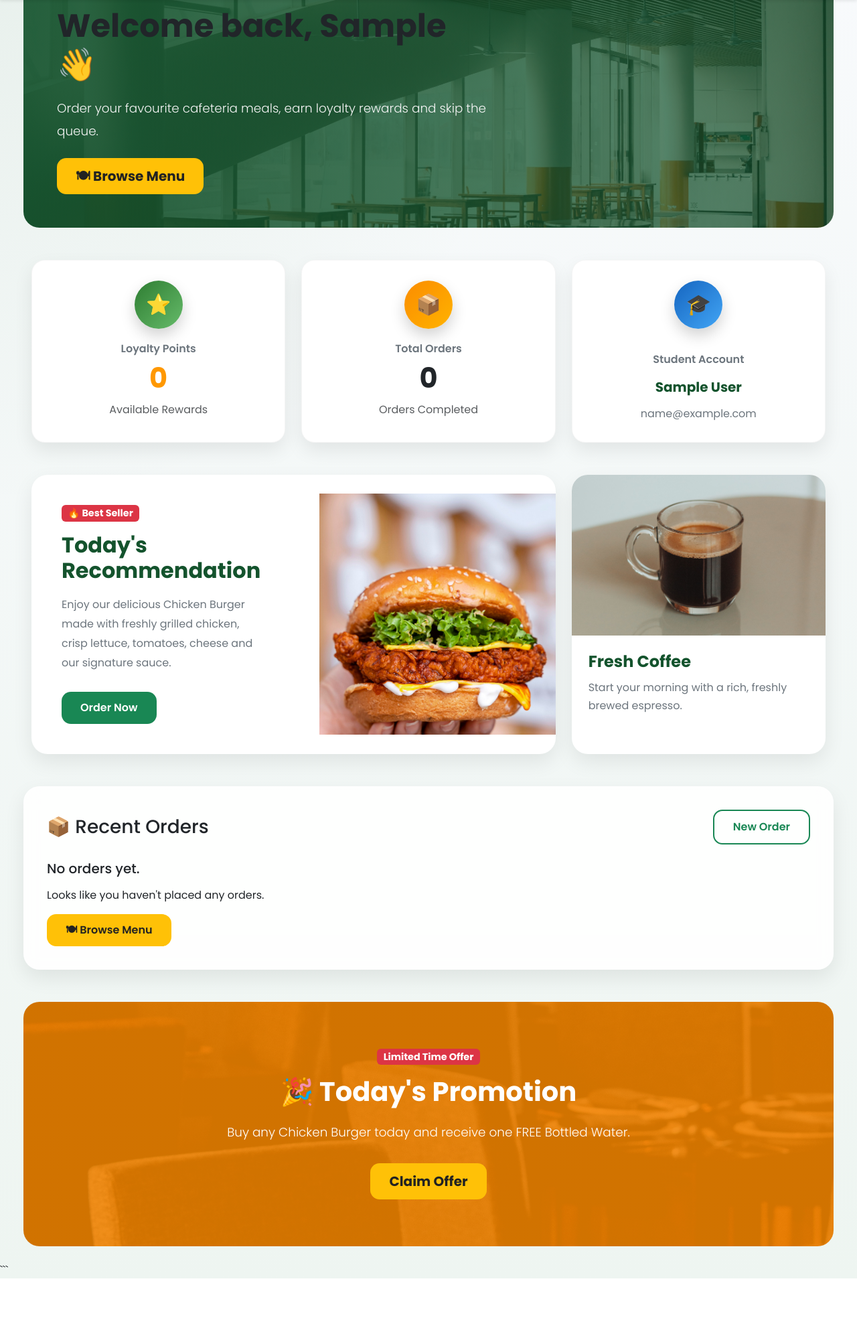
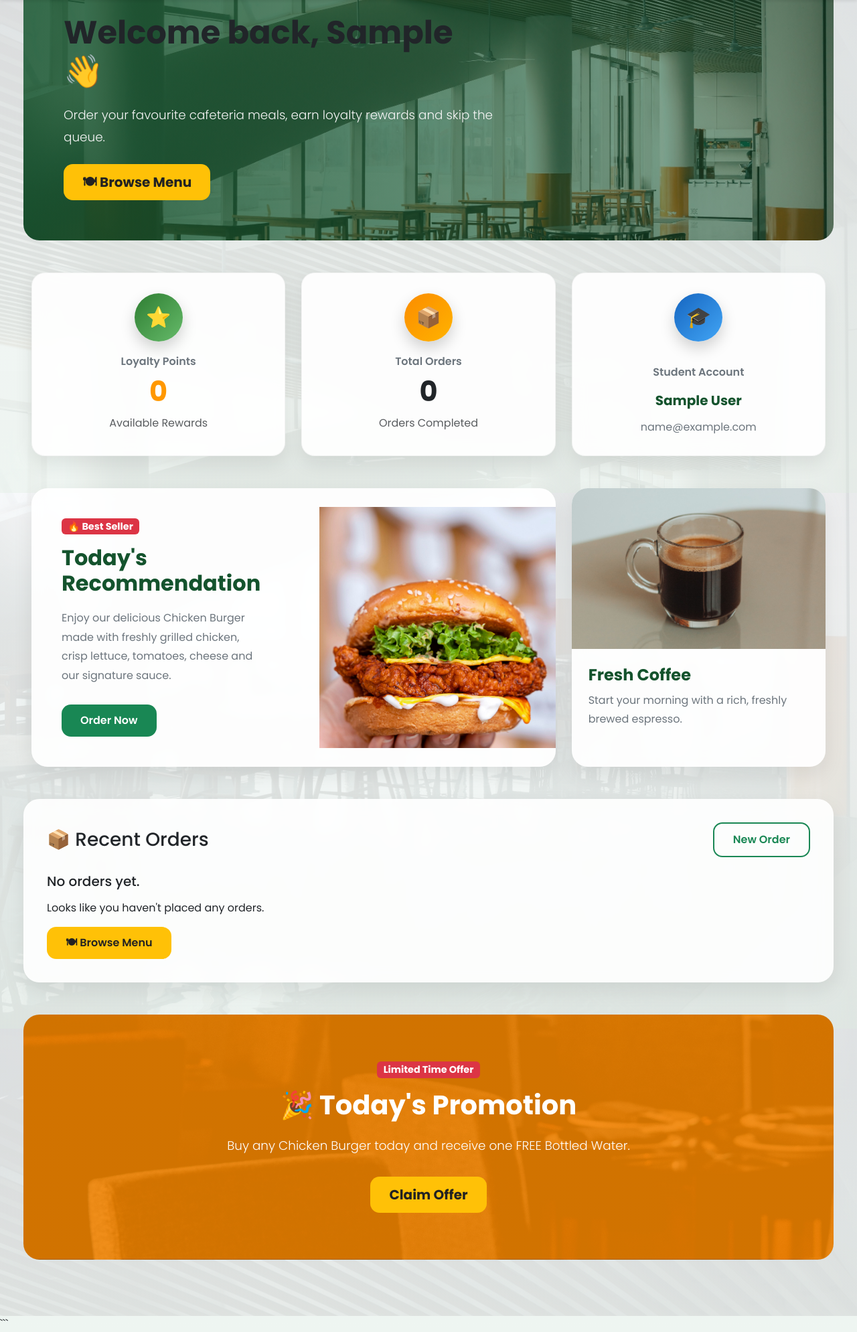
Before and after one commit to munyokiephraim-ctrl/COLRS, a Flask app: page /student/dashboard in a window 1280 px wide. Shown: the part 64-2053 px from the top of the page at 67% size. Before the commit the page ends 1973 px from the top, so only its background shows below. Run offline with Flask 3, Linux system fonts and the light colour scheme; the visitor is signed in with stand-in values (Sample User, id 1); data that the repository does not hold is empty.

Commit message:
Add student dashboard background and glass card styling

```diff
--- a/app/static/css/student.css
+++ b/app/static/css/student.css
@@ -3,6 +3,46 @@
    PART 1
    Global • Navbar • Hero • Buttons • Dashboard
 ========================================================== */
+
+/* ==========================================================
+   DASHBOARD PAGE BACKGROUND
+========================================================== */
+
+.dashboard-page{
+
+    min-height:100vh;
+
+    background:
+        linear-gradient(
+            rgba(248,250,252,.88),
+            rgba(238,245,241,.92)
+        ),
+        url("../images/dashboard/hero-banner.jpg");
+
+    background-size:cover;
+
+    background-position:center;
+
+    background-attachment:fixed;
+
+    padding-bottom:60px;
+
+}
+
+
+.dashboard-container{
+
+    width:100%;
+
+    max-width:1500px;
+
+    margin:auto;
+
+    padding-left:35px;
+
+    padding-right:35px;
+
+}
 
 /* ==========================================================
    GLOBAL
@@ -197,7 +237,7 @@
 
     min-height:380px;
 
-    padding:50px;
+    padding:60px;
 
     margin-bottom:45px;
 
@@ -208,14 +248,17 @@
     background:
         linear-gradient(
             90deg,
-            rgba(20,83,45,.92),
-            rgba(20,83,45,.65)
+            rgba(20,83,45,.85),
+            rgba(20,83,45,.45)
         ),
         url("../images/dashboard/hero-banner.jpg");
 
     background-size:cover;
+
     background-position:center;
 
+    background-repeat:no-repeat;
+
 }
 
 .hero-overlay{
@@ -256,7 +299,9 @@
 
 .dashboard-card{
 
-    background:#fff;
+    background:rgba(255,255,255,.92);
+
+    backdrop-filter:blur(10px);
 
     border-radius:20px;
 
@@ -415,7 +460,9 @@
 
     gap:40px;
 
-    background:#fff;
+    background:rgba(255,255,255,.92);
+
+    backdrop-filter:blur(10px);
 
     border-radius:24px;
 
@@ -496,7 +543,9 @@
 
 .mini-card{
 
-    background:#fff;
+    background:rgba(255,255,255,.92);
+
+    backdrop-filter:blur(10px);
 
     border-radius:24px;
 
@@ -578,7 +627,9 @@
 
 .order-card{
 
-    background:#fff;
+    background:rgba(255,255,255,.92);
+
+backdrop-filter:blur(10px);
 
     border:1px solid #ececec;
 
--- a/app/templates/student/dashboard.html
+++ b/app/templates/student/dashboard.html
@@ -2,7 +2,9 @@
 
 {% block content %}
 
-<div class="dashboard-container py-4">
+<div class="dashboard-page">
+
+    <div class="dashboard-container py-4">
 
 <section class="hero-banner mb-5">
 
@@ -424,6 +426,8 @@
 
     </section>
 
+    </div>
+
 </div>
 
 {% endblock %}
```
